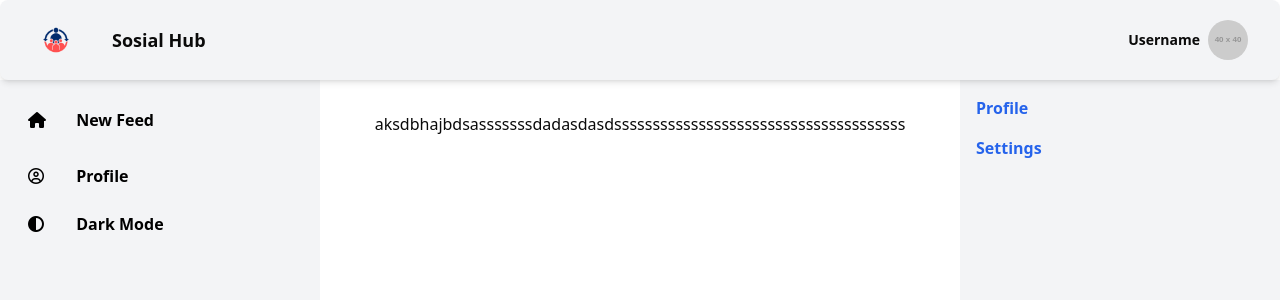
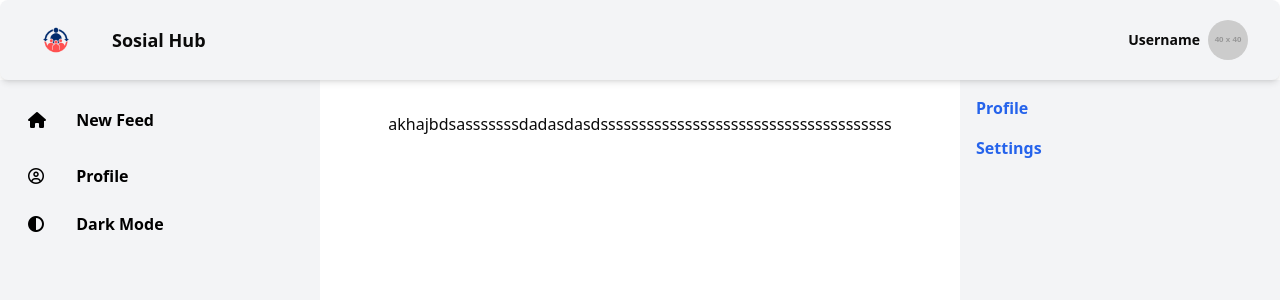
Before and after one commit to sosmed-app-project/FE-Sosmed, a React (Vite) app: page / in a window 1280 px wide. Shown: the top 300 px of the page. Built offline with nearby package versions, Linux system fonts and the light colour scheme.

Commit message:
coba setingan branch

```diff
--- a/src/pages/index.tsx
+++ b/src/pages/index.tsx
@@ -8,7 +8,7 @@ const index = () => {
   <Navbar/>
   <Sidebar>
 
-    <div className=" ">aksdbhajbdsasssssssdadasdasdssssssssssssssssssssssssssssssssssssss</div>
+    <div className=" ">akhajbdsasssssssdadasdasdssssssssssssssssssssssssssssssssssssss</div>
   </Sidebar>
 
 
```
